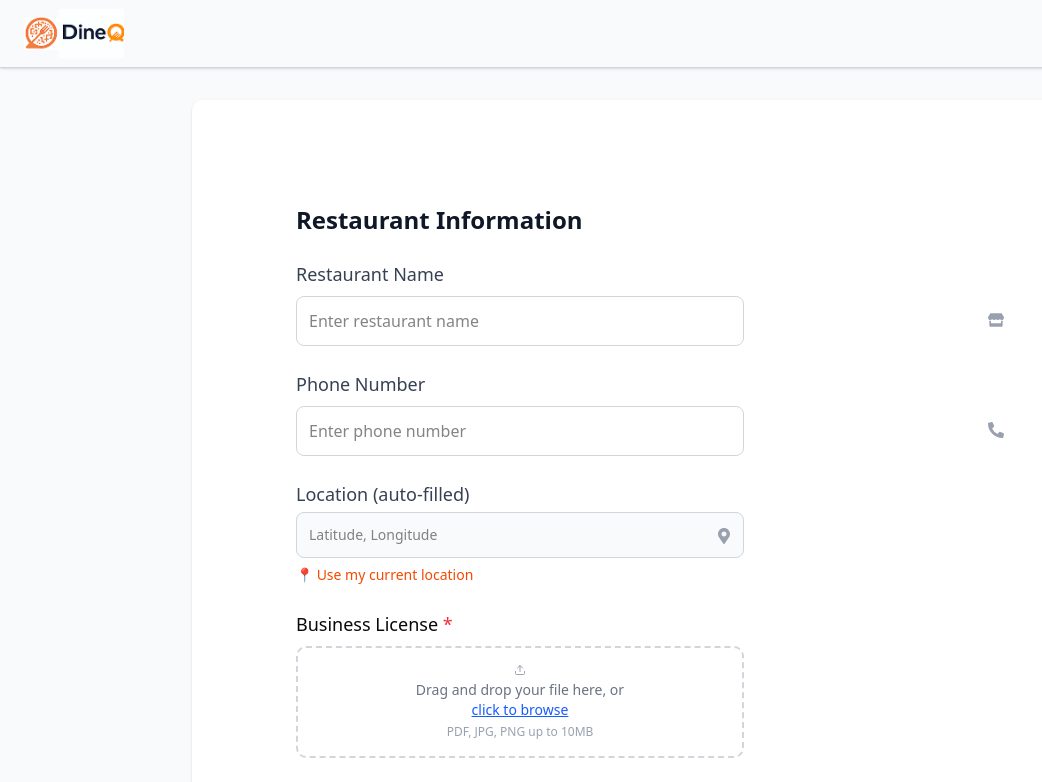
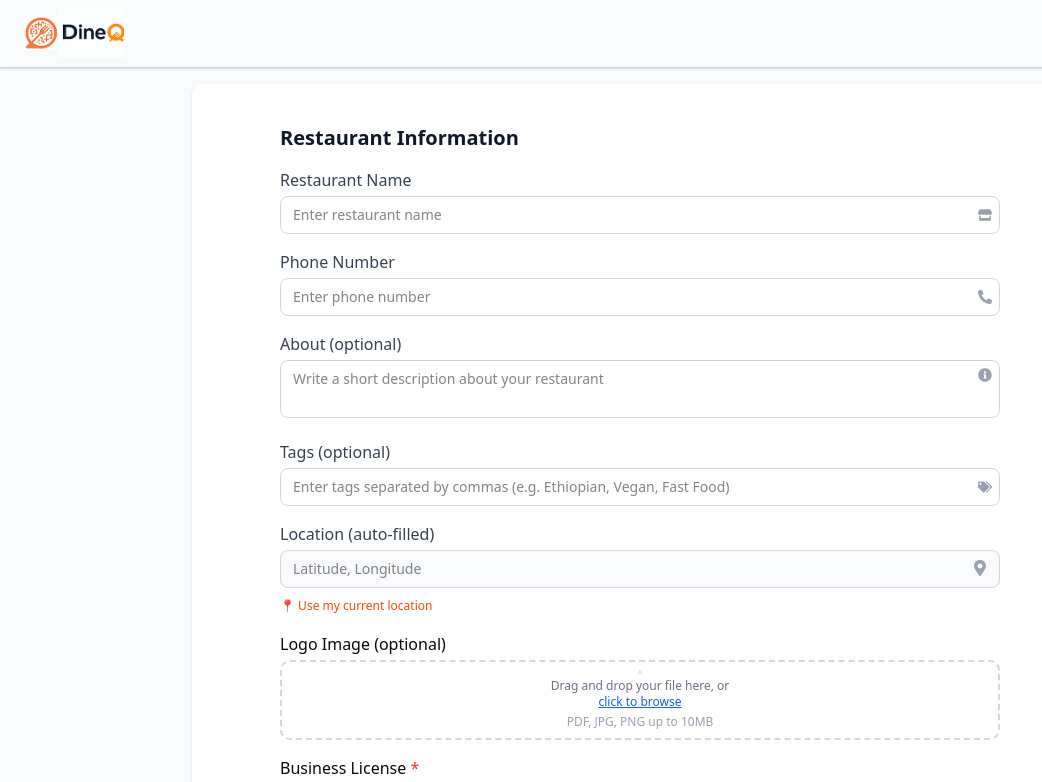
Before and after one commit to RealEskalate/G6-MenuMate, a Next.js app in the folder dineq-frontend/: page /restaurant/register/basic-info in a window 1280 px wide. Shown: the top 782 px of the page, without its empty margins (0-1042 px from the left). Built offline with nearby package versions, Linux system fonts and the light colour scheme.

Commit message:
fix: added new fields for register page

```diff
--- a/dineq-frontend/src/app/restaurant/register/layout.tsx
+++ b/dineq-frontend/src/app/restaurant/register/layout.tsx
@@ -8,8 +8,8 @@ export default function RegisterLayout({ children }: { children: React.ReactNode
         {/* Navbar */}
         <NavBar role="MANAGER" />
 
-        <main className="flex flex-1 justify-center p-8">
-          <section className="bg-white p-10 rounded-lg shadow-sm max-w-4xl w-full">
+        <main className="flex flex-1 justify-center p-4">
+          <section className="bg-white rounded-lg shadow-sm max-w-4xl w-full">
             {children}
           </section>
         </main>
--- a/dineq-frontend/src/app/restaurant/register/review/page.tsx
+++ b/dineq-frontend/src/app/restaurant/register/review/page.tsx
@@ -1,8 +1,9 @@
 "use client";
 
 import { useRouter } from "next/navigation";
-import { Pencil, FileText } from "lucide-react";
+import { Pencil, FileText, Image as ImageIcon, Tag } from "lucide-react";
 import { useRegister } from "@/context/RegisterContext";
+import Image from "next/image";
 
 export default function ReviewPage() {
   const router = useRouter();
@@ -12,12 +13,15 @@ export default function ReviewPage() {
     "Restaurant Name": data.restaurant,
     "Phone Number": data.phone,
     Location: data.address,
+    About: data.about || "-",
+    Tags: data.tags && data.tags.length > 0 ? data.tags.join(", ") : "-",
   };
 
   const documents = data.businessLicense ? [data.businessLicense] : [];
+  const logoImage = data.logo_image;
 
   const handleSubmit = async () => {
-    // submission logic here
+    // submission logic here (API call)
   };
 
   return (
@@ -33,7 +37,7 @@ export default function ReviewPage() {
 
         {/* Restaurant Info */}
         <section className="mb-10">
-          <h2 className="text-lg sm:text-xl font-semibold mb-4 text-left">
+          <h2 className="text-xl sm:text-2xl font-semibold mb-4 text-left">
             Restaurant Information
           </h2>
           <div className="space-y-4 max-w-xl w-full">
@@ -42,8 +46,8 @@ export default function ReviewPage() {
                 key={key}
                 className="flex items-center justify-between border border-gray-300 rounded-lg px-3 sm:px-4 py-2 bg-white"
               >
-                <span className="text-gray-700 text-sm sm:text-base">
-                  {value || "-"}
+                <span className="text-gray-700 text-sm sm:text-base ">
+                  {key}:{value}
                 </span>
                 <button
                   type="button"
@@ -54,6 +58,31 @@ export default function ReviewPage() {
                 </button>
               </div>
             ))}
+          </div>
+        </section>
+
+        {/* Logo Image */}
+        <section className="mb-10">
+          <h2 className="text-lg sm:text-xl font-semibold mb-4 text-left">
+            Logo Image
+          </h2>
+          <div className="max-w-xl w-full">
+            {!logoImage ? (
+              <p className="text-gray-500 italic text-sm sm:text-base">
+                No logo uploaded.
+              </p>
+            ) : (
+              <div className="flex items-center space-x-3 border border-gray-300 rounded-lg px-3 sm:px-4 py-2 bg-white">
+                <ImageIcon className="w-5 h-5 text-gray-500" />
+                <Image
+                  src={logoImage.url || "/placeholder.png"}
+                  alt="Restaurant Logo"
+                  width={60}
+                  height={60}
+                  className="rounded-md object-cover"
+                />
+              </div>
+            )}
           </div>
         </section>
 
@@ -89,7 +118,7 @@ export default function ReviewPage() {
         <div className="flex flex-col sm:flex-row justify-between mt-10 space-y-3 sm:space-y-0 sm:space-x-4">
           <button
             type="button"
-            onClick={() => router.push("/register/basic-info")}
+            onClick={() => router.push("/restaurant/register/basic-info")}
             className="w-full sm:w-auto px-4 py-2 rounded-md border border-gray-300 text-gray-700 hover:bg-gray-100 text-sm sm:text-base"
           >
             ← Back
--- a/dineq-frontend/src/components/restaurant/forms/BasicInfoForm.tsx
+++ b/dineq-frontend/src/components/restaurant/forms/BasicInfoForm.tsx
@@ -2,8 +2,8 @@
 
 import { useRegister } from "@/context/RegisterContext";
 import { useRouter } from "next/navigation";
-import { FaStore, FaPhoneAlt } from "react-icons/fa";
-import React, { useState} from "react";
+import { FaStore, FaPhoneAlt, FaTags, FaInfoCircle } from "react-icons/fa";
+import React, { useState } from "react";
 import LocationPicker from "./LocationPicker";
 import FileUploadBox from "./FileUploadBox";
 
@@ -12,6 +12,7 @@ export default function BasicInfoForm() {
 
   const location = data.address || "";
   const businessLicense = data.businessLicense || null;
+  const logoImage = data.logo_image || null;
   const router = useRouter();
 
   const [error, setError] = useState<string | null>(null);
@@ -19,84 +20,148 @@ export default function BasicInfoForm() {
   const handleSubmit = (e: React.FormEvent) => {
     e.preventDefault();
     if (!data.restaurant || !data.phone || !location || !businessLicense) {
-      setError("Please fill in all fields.");
+      setError("Please fill in all required fields.");
       return;
     }
     setError(null);
-    router.push("/register/review");
+    router.push("/restaurant/register/review");
   };
 
   return (
-    <div className="px-4 sm:px-8 md:pl-16 py-10 md:py-16 w-full">
+    <div className="flex items-center justify-center px-4 py-4">
+      <form
+        className="bg-white  rounded-lg p-6 w-full max-w-3xl space-y-4"
+        onSubmit={handleSubmit}
+      >
         {/* Heading */}
-      <div className="mb-6">
-        <h2 className="text-xl sm:text-2xl font-semibold text-gray-900 text-left">
+        <div>
+          <h2 className="text-xl font-semibold text-gray-900 text-left">
             Restaurant Information
           </h2>
         </div>
 
-      {/* Keep everything aligned left under the heading */}
-      <form className="space-y-6 max-w-3xl w-full" onSubmit={handleSubmit}>
         {/* Restaurant Name */}
         <div>
-          <label className="block text-base sm:text-lg font-medium text-gray-700 mb-2 text-left">
+          <label className="block text-md font-medium text-gray-700 mb-1 text-left">
             Restaurant Name
           </label>
-          <div className="relative">
+          <div className="relative w-full">
             <input
               type="text"
               value={data.restaurant}
               onChange={(e) => updateData({ restaurant: e.target.value })}
               placeholder="Enter restaurant name"
-              className="w-full sm:max-w-md pl-3 pr-10 py-3 border border-gray-300 rounded-md focus:ring-2 focus:ring-orange-500 focus:border-orange-500 text-sm sm:text-base"
+              className="w-full pl-3 pr-10 py-2 border border-gray-300 rounded-md text-sm  /* Reduced padding and smaller text */
+                         focus:ring-2 focus:ring-orange-500 focus:border-orange-500"
             />
-            <FaStore className="absolute right-3 top-4 text-gray-400" />
+            <span className="absolute inset-y-0 right-2 flex items-center pointer-events-none">
+              <FaStore className="text-gray-400 text-sm" /> {/* Smaller icon */}
+            </span>
           </div>
         </div>
 
         {/* Phone Number */}
         <div>
-          <label className="block text-base sm:text-lg font-medium text-gray-700 mb-2 text-left">
+          <label className="block text-md font-medium text-gray-700 mb-1 text-left">
             Phone Number
           </label>
-          <div className="relative">
+          <div className="relative w-full">
             <input
               type="tel"
               value={data.phone}
               onChange={(e) => updateData({ phone: e.target.value })}
               placeholder="Enter phone number"
-              className="w-full sm:max-w-md pl-3 pr-10 py-3 border border-gray-300 rounded-md focus:ring-2 focus:ring-orange-500 focus:border-orange-500 text-sm sm:text-base"
+              className="w-full pl-3 pr-10 py-2 border border-gray-300 rounded-md text-sm
+                         focus:ring-2 focus:ring-orange-500 focus:border-orange-500"
             />
-            <FaPhoneAlt className="absolute right-3 top-4 text-gray-400" />
+            <span className="absolute inset-y-0 right-2 flex items-center pointer-events-none">
+              <FaPhoneAlt className="text-gray-400 text-sm" />
+            </span>
+          </div>
+        </div>
+
+        {/* About */}
+        <div>
+          <label className="block text-md font-medium text-gray-700 mb-1 text-left">
+            About (optional)
+          </label>
+          <div className="relative w-full">
+            <textarea
+              value={data.about || ""}
+              onChange={(e) => updateData({ about: e.target.value })}
+              placeholder="Write a short description about your restaurant"
+              rows={2} // Reduced rows
+              className="w-full pl-3 pr-10 py-2 border border-gray-300 rounded-md text-sm
+                         focus:ring-2 focus:ring-orange-500 focus:border-orange-500 resize-none"
+            />
+            <span className="absolute top-2 right-2 pointer-events-none">
+              <FaInfoCircle className="text-gray-400 text-sm" />
+            </span>
+          </div>
+        </div>
+
+        {/* Tags */}
+        <div>
+          <label className="block text-md font-medium text-gray-700 mb-1 text-left">
+            Tags (optional)
+          </label>
+          <div className="relative w-full">
+            <input
+              type="text"
+              value={data.tags?.join(", ") || ""}
+              onChange={(e) =>
+                updateData({
+                  tags: e.target.value
+                    .split(",")
+                    .map((t) => t.trim())
+                    .filter((t) => t.length > 0),
+                })
+              }
+              placeholder="Enter tags separated by commas (e.g. Ethiopian, Vegan, Fast Food)"
+              className="w-full pl-3 pr-10 py-2 border border-gray-300 rounded-md text-sm
+                         focus:ring-2 focus:ring-orange-500 focus:border-orange-500"
+            />
+            <span className="absolute inset-y-0 right-2 flex items-center pointer-events-none">
+              <FaTags className="text-gray-400 text-sm" />
+            </span>
           </div>
         </div>
 
         {/* Location */}
-        <div className="sm:max-w-md">
-          <LocationPicker value={location} onChange={(v) => updateData({ address: v })} />
-        </div>
+        <LocationPicker
+          value={location}
+          onChange={(v) => updateData({ address: v })}
+          compact={true}
+        />
 
-        {/* File Upload */}
-        <div className="sm:max-w-md">
+        {/* Logo Upload */}
+        <FileUploadBox
+          label="Logo Image (optional)"
+          required={false}
+          file={logoImage}
+          onFileChange={(file) => updateData({ logo_image: file })}
+          compact={true}
+        />
+
+        {/* License Upload */}
         <FileUploadBox
           label="Business License"
           required
           file={businessLicense}
           onFileChange={(file) => updateData({ businessLicense: file })}
+          compact={true}
         />
-        </div>
 
-        {/* Error */}
-        {error && <p className="text-red-500 text-sm">{error}</p>}
 
-        {/* Submit Button */}
-        <div className="pt-4 flex justify-end sm:max-w-md">
+        {error && <p className="text-red-500 text-xs">{error}</p>}
+        <div className="flex justify-end pt-2">
           <button
             type="submit"
-            className="bg-orange-500 hover:bg-orange-600 text-white px-5 sm:px-6 py-2 rounded-md flex items-center space-x-2 text-sm sm:text-base"
+            className="px-4 py-2 bg-orange-500 text-white rounded-md text-sm  /* Reduced padding and smaller text */
+                      hover:bg-orange-600 focus:outline-none focus:ring-2
+                      focus:ring-orange-500"
           >
-            <span>Save and Continue</span>
-            <span>→</span>
+            Save and Continue →
           </button>
         </div>
       </form>
--- a/dineq-frontend/src/components/restaurant/forms/FileUploadBox.tsx
+++ b/dineq-frontend/src/components/restaurant/forms/FileUploadBox.tsx
@@ -1,5 +1,4 @@
 "use client";
-
 
 import { Upload, Trash2, CheckCircle } from "lucide-react";
 
@@ -14,6 +13,7 @@ type FileUploadBoxProps = {
   file: UploadedFile | null;
   onFileChange: (file: UploadedFile | null) => void;
   accept?: string;
+  compact?: boolean;
 };
 
 export default function FileUploadBox({
@@ -22,6 +22,7 @@ export default function FileUploadBox({
   file,
   onFileChange,
   accept = ".pdf,.jpg,.jpeg,.png",
+  compact = false,
 }: FileUploadBoxProps) {
   const handleFileUpload = (e: React.ChangeEvent<HTMLInputElement>) => {
     if (e.target.files && e.target.files[0]) {
@@ -34,17 +35,19 @@ export default function FileUploadBox({
   };
 
   return (
-    <div className="rounded-lg bg-white max-w-xl">
-      <div className="flex justify-between items-center mb-2">
-        <label className="font-medium text-lg">
+    <div className="bg-white">
+      <div className="flex justify-between items-center mb-1">
+        <label className={`font-medium ${compact ? "text-md" : "text-lg"}`}>
           {label} {required && <span className="text-red-500">*</span>}
         </label>
-        {file && <CheckCircle className="w-5 h-5 text-green-500" />}
+        {file && <CheckCircle className={`${compact ? "w-4 h-4" : "w-5 h-5"} text-green-500`} />}
       </div>
 
       {file ? (
-        <div className="flex items-center justify-between bg-green-50 border border-green-200 px-3 py-4 rounded">
-          <span className="text-sm text-gray-800">
+        <div className={`flex items-center justify-between bg-green-50 border border-green-200 px-3 rounded ${
+          compact ? "py-2" : "py-3"
+        }`}>
+          <span className={`text-gray-800 ${compact ? "text-xs" : "text-sm"}`}>
             {file.name} ({file.size} MB)
           </span>
           <button
@@ -52,12 +55,14 @@ export default function FileUploadBox({
             onClick={() => onFileChange(null)}
             className="text-red-500 hover:text-red-700"
           >
-            <Trash2 className="w-4 h-4" />
+            <Trash2 className={`${compact ? "w-3 h-3" : "w-4 h-4"}`} />
           </button>
         </div>
       ) : (
-        <label className="flex flex-col items-center py-4 justify-center h-28 border-2 border-dashed border-gray-300 rounded-lg cursor-pointer hover:bg-gray-50 text-center text-sm text-gray-500">
-          <Upload className="w-6 h-6 mb-1 text-gray-400" />
+        <label className={`flex flex-col items-center justify-center border-2 border-dashed border-gray-300 rounded-lg cursor-pointer hover:bg-gray-50 text-center text-gray-500 ${
+          compact ? "py-2 h-20 text-xs" : "py-4 h-28 text-sm"
+        }`}>
+          <Upload className={`mb-1 text-gray-400 ${compact ? "w-4 h-4" : "w-6 h-6"}`} />
           Drag and drop your file here, or{" "}
           <span className="text-blue-600 underline">click to browse</span>
           <input
@@ -66,7 +71,7 @@ export default function FileUploadBox({
             accept={accept}
             onChange={handleFileUpload}
           />
-          <p className="text-xs text-gray-400 mt-1">PDF, JPG, PNG up to 10MB</p>
+          <p className={`text-gray-400 mt-1 ${compact ? "text-xs" : "text-xs"}`}>PDF, JPG, PNG up to 10MB</p>
         </label>
       )}
     </div>
--- a/dineq-frontend/src/components/restaurant/forms/LocationPicker.tsx
+++ b/dineq-frontend/src/components/restaurant/forms/LocationPicker.tsx
@@ -6,9 +6,10 @@ import { FaMapMarkerAlt } from "react-icons/fa";
 type LocationPickerProps = {
   value: string;
   onChange: (location: string) => void;
+  compact?: boolean;
 };
 
-export default function LocationPicker({ value, onChange }: LocationPickerProps) {
+export default function LocationPicker({ value, onChange, compact = false }: LocationPickerProps) {
   const [error, setError] = useState("");
 
   const handleLocationFetch = () => {
@@ -30,8 +31,8 @@ export default function LocationPicker({ value, onChange }: LocationPickerProps)
   };
 
   return (
-    <div className="max-w-xl space-y-1">
-      <label className="block text-lg font-medium text-gray-700">
+    <div className={`${compact ? "space-y-1" : "space-y-2"}`}>
+      <label className={`block ${compact ? "text-md" : "text-lg"} font-medium text-gray-700`}>
         Location (auto-filled)
       </label>
       <div className="relative">
@@ -40,18 +41,20 @@ export default function LocationPicker({ value, onChange }: LocationPickerProps)
           value={value}
           readOnly
           placeholder="Latitude, Longitude"
-          className="w-full pl-3 pr-4 py-3 border border-gray-300 rounded-md focus:ring-2 focus:ring-orange-500 focus:border-orange-500 text-sm bg-gray-50 cursor-not-allowed"
+          className={`w-full pl-3 pr-4 border border-gray-300 rounded-md focus:ring-2 focus:ring-orange-500 focus:border-orange-500 text-sm bg-gray-50 cursor-not-allowed ${
+            compact ? "py-2" : "py-3"
+          }`}
         />
-        <FaMapMarkerAlt className="absolute right-3 top-4 text-gray-400" />
+        <FaMapMarkerAlt className={`absolute right-3 text-gray-400 ${compact ? "top-2.5" : "top-3.5"}`} />
       </div>
       <button
         type="button"
         onClick={handleLocationFetch}
-        className="text-sm text-orange-600 hover:underline"
+        className={`text-orange-600 hover:underline ${compact ? "text-xs" : "text-sm"}`}
       >
         📍 Use my current location
       </button>
-      {error && <p className="text-sm text-red-500 font-medium">{error}</p>}
+      {error && <p className={`text-red-500 font-medium ${compact ? "text-xs" : "text-sm"}`}>{error}</p>}
     </div>
   );
 }
--- a/dineq-frontend/src/context/RegisterContext.tsx
+++ b/dineq-frontend/src/context/RegisterContext.tsx
@@ -6,16 +6,19 @@ import React, { createContext, useContext, useState, ReactNode } from "react";
 interface UploadedFile {
   name: string;
   size: number; // in MB
+  url?: string; // optional URL if uploaded to server
 }
 
-interface RegisterData {
+export interface RegisterData {
   name: string;
   email: string;
   restaurant: string;
   address: string;
   phone: string;
+  about?: string;
+  tags?: string[];
+  logo_image?: UploadedFile | null;
   businessLicense?: UploadedFile | null;
-  // add other fields here as needed
 }
 
 interface RegisterContextType {
@@ -33,6 +36,9 @@ export const RegisterProvider = ({ children }: { children: ReactNode }) => {
     restaurant: "",
     address: "",
     phone: "",
+    about: "",
+    tags: [],
+    logo_image: null,
     businessLicense: null,
   });
 
@@ -47,6 +53,9 @@ export const RegisterProvider = ({ children }: { children: ReactNode }) => {
       restaurant: "",
       address: "",
       phone: "",
+      about: "",
+      tags: [],
+      logo_image: null,
       businessLicense: null,
     });
   };
```
Lines whose indentation alone changed are shown as unchanged.
